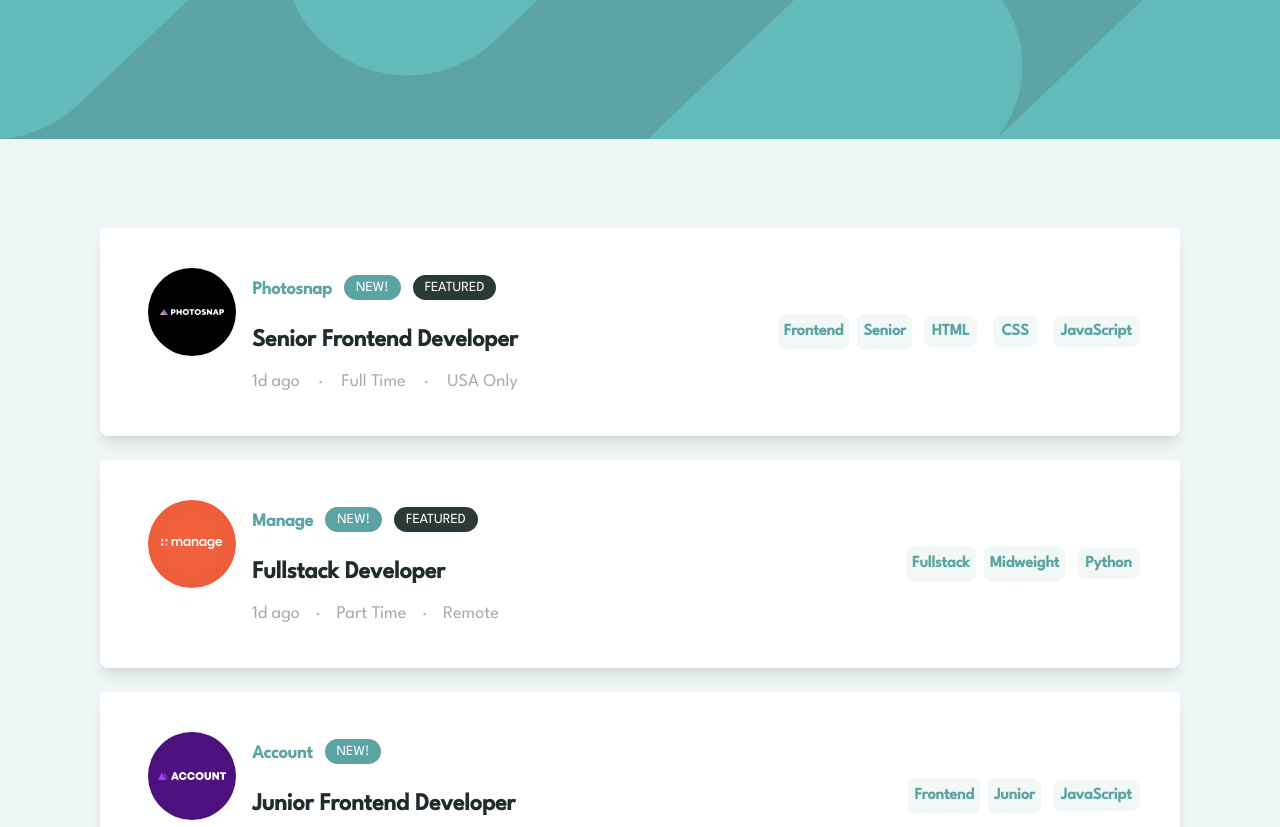
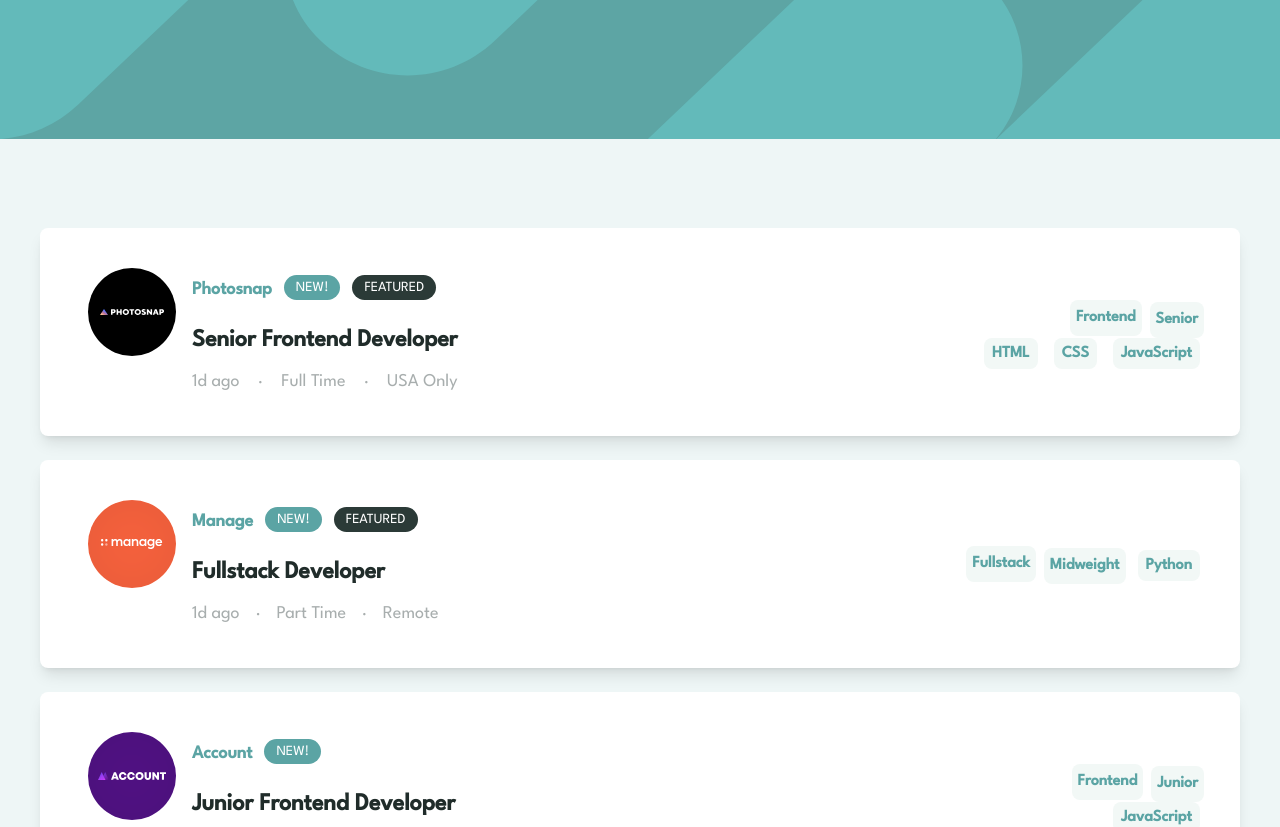
Before and after one commit to Petsamuel/static-job-listing, a React (Vite) app: page / in a window 1280 px wide. Shown: the top 827 px of the page. Built offline with nearby package versions, Linux system fonts and the light colour scheme.

Commit message:
initial commit

```diff
--- a/src/pages/Index.tsx
+++ b/src/pages/Index.tsx
@@ -5,19 +5,47 @@ import { data } from "../data";
 
 export default function IndexPage() {
   // const [filterSkill, setFilterSkill] = useState(data);
-  // console.log(filterSkill);
+  const [container, setContainer] = useState<string[]>([]);
+
+  const addFilter = (userFilter: string | string[]) => {
+    // Convert userFilter to an array if it's not already
+    const newFilters = Array.isArray(userFilter) ? userFilter : [userFilter];
+
+    // Create a copy of the current state array
+    const newContainer = container.slice();
+
+    // Use push on the copied array to add new unique values
+    newFilters.forEach((filter) => {
+      if (!newContainer.includes(filter)) {
+        newContainer.push(filter);
+      }
+    });
+
+    // Set the state with the new array
+    setContainer(newContainer);
+  };
 
   return (
     <Fragment>
       <header>
         <Header />
       </header>
+      {container.length > 0 ? (
+        <section className=" flex relative -mt-10 " id="filter">
+          <div className="bg-white p-10 rounded-lg flex justify-between gap-32 items-center shadow-lg w-full mx-16 ">
+            <div></div>
+            <div className="cursor-pointer">Clear</div>
+          </div>
+        </section>
+      ) : (
+        ""
+      )}
       <main className="my-14 flex justify-center mx-8">
         <div className="mx-2">
           {data.map((value) => (
             <div
               key={value.id}
-              className="bg-white cursor-pointer lg:my-6 my-12  flex lg:flex-row flex-col lg:items-center rounded-lg shadow-lg lg:px-8  px-4  justify-between lg:gap-64 "
+              className="bg-[#ffffff] cursor-pointer lg:my-6 my-12  flex lg:flex-row flex-col lg:items-center rounded-lg shadow-lg lg:px-8  px-4  justify-between lg:gap-64 "
             >
               <div className="lg:py-10 pt-10 flex relative min-w-max">
                 <div className="px-4 absolute lg:sticky  -left-25 -top-7 ">
@@ -63,16 +91,31 @@ export default function IndexPage() {
                   </div>
                 </div>
               </div>
-              <div className="font-semibold text-[#5ba4a4] items-center flex place-content-end py-5">
-                <span className="p-1.5 mx-1 rounded-lg bg-[#f2f8f6] hover:bg-[#5ba4a4] hover:text-white ">
+              <div className="bg-[#5ba4a4] my-3 h-1 rounded-full"></div>
+
+              <div className="font-semibold text-[#5ba4a4] items-center flex lg:place-content-end py-5 flex-wrap flex-auto space-y-1">
+                <span
+                  onClick={() => {
+                    addFilter(value.role);
+                  }}
+                  className="p-1.5 mx-1 rounded-lg bg-[#f2f8f6] hover:bg-[#5ba4a4] hover:text-white "
+                >
                   {value.role}
                 </span>
-                <span className="p-1.5 mx-1 rounded-lg bg-[#f2f8f6] hover:bg-[#5ba4a4] hover:text-white ">
+                <span
+                  onClick={() => {
+                    addFilter(value.level);
+                  }}
+                  className="p-1.5 mx-1 rounded-lg bg-[#f2f8f6] hover:bg-[#5ba4a4] hover:text-white "
+                >
                   {value.level}
                 </span>
                 <span>
                   {value.languages.map((val, key) => (
                     <span
+                      onClick={() => {
+                        addFilter(value.languages);
+                      }}
                       className="p-2 mx-2 rounded-lg bg-[#f2f8f6] hover:bg-[#5ba4a4] hover:text-white "
                       key={key}
                     >
```
